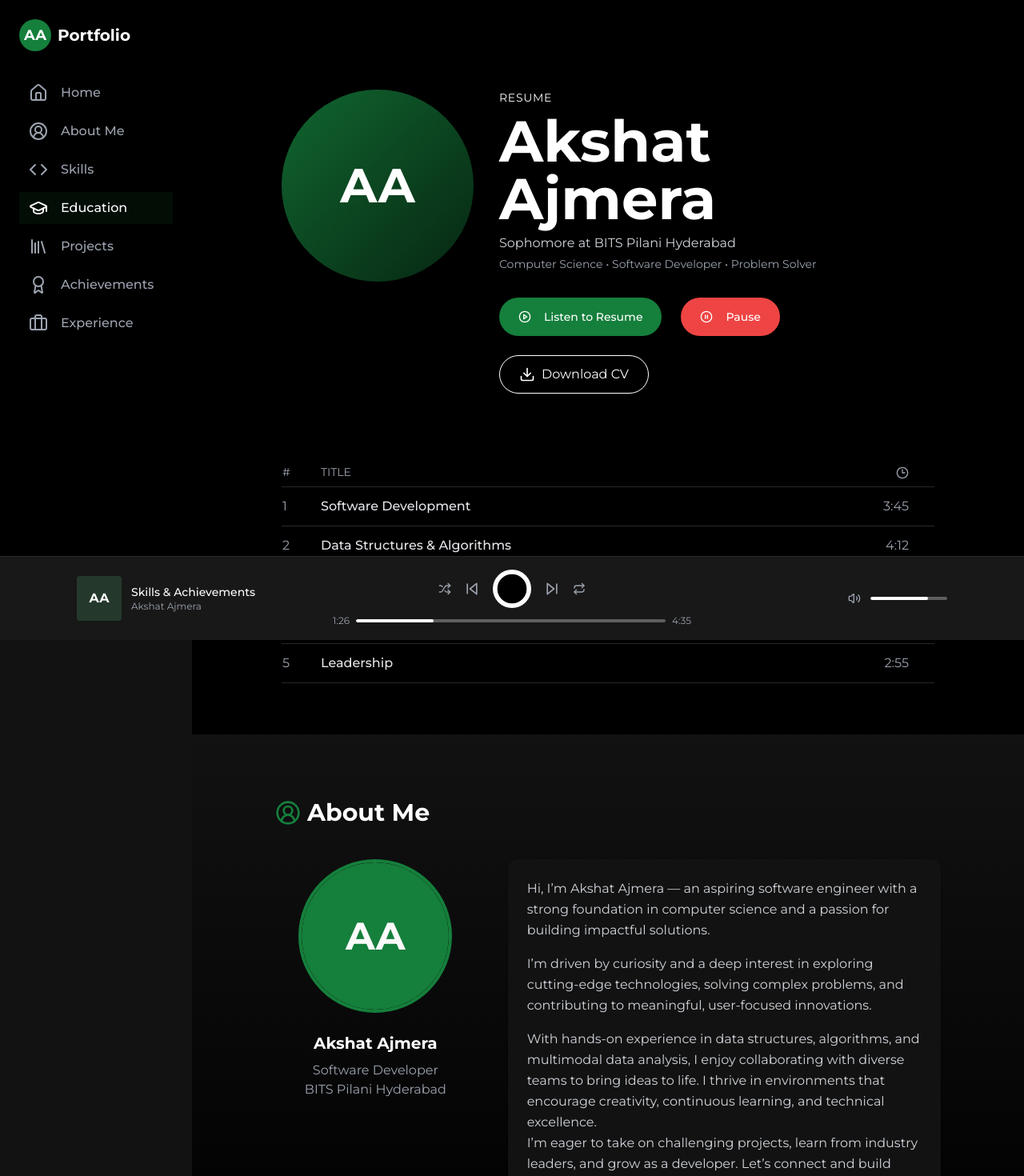
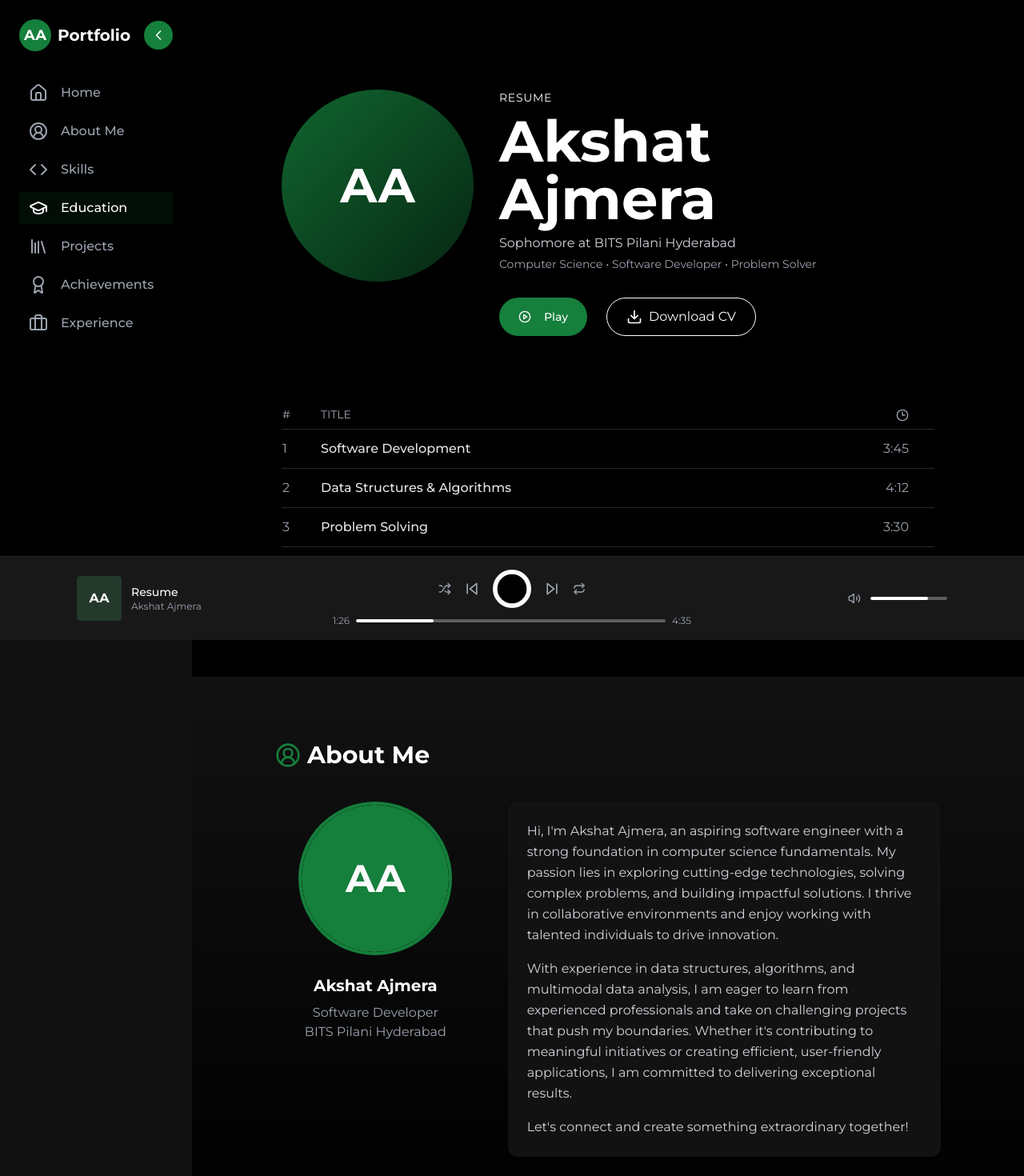
Before and after one commit to akshatajmera7/spotify-portfolio, a Next.js app: page / in a window 1280 px wide. Shown: the top 1470 px of the page at 80% size. Built offline with nearby package versions, Linux system fonts and the light colour scheme.

Commit message:
ui improvments

```diff
--- a/package.json
+++ b/package.json
@@ -10,6 +10,7 @@
   },
   "dependencies": {
     "@radix-ui/react-avatar": "^1.1.3",
+    "@tsparticles/engine": "^3.8.1",
     "class-variance-authority": "^0.7.1",
     "clsx": "^2.1.1",
     "framer-motion": "^12.6.3",
@@ -19,9 +20,11 @@
     "react-dom": "18.3.1",
     "react-icons": "^5.5.0",
     "react-loader-spinner": "^6.1.6",
+    "react-tsparticles": "^2.12.2",
     "sonner": "^2.0.3",
     "tailwind-merge": "^3.0.2",
-    "tailwindcss-animate": "^1.0.7"
+    "tailwindcss-animate": "^1.0.7",
+    "tsparticles": "^3.8.1"
   },
   "devDependencies": {
     "@biomejs/biome": "^1.9.4",
--- a/src/app/page.tsx
+++ b/src/app/page.tsx
@@ -2,7 +2,7 @@
 
 import React, { useState, useEffect } from 'react';
 import LoadingScreen from '@/components/LoadingScreen';
-import { ScrollProvider } from '@/context/ScrollContext'; // Import ScrollProvider
+import { ScrollProvider } from '@/context/ScrollContext';
 import Sidebar from '@/components/Sidebar';
 import MobileNav from '@/components/MobileNav';
 import Footer from '@/components/Footer';
@@ -18,6 +18,7 @@ import Experience from '@/components/sections/Experience';
 
 export default function Home() {
   const [loading, setLoading] = useState(true);
+  const [isSidebarCollapsed, setIsSidebarCollapsed] = useState(false);
 
   useEffect(() => {
     // Simulate loading time
@@ -33,12 +34,16 @@ export default function Home() {
   }
 
   return (
-    <ScrollProvider> {/* Wrap the entire app with ScrollProvider */}
+    <ScrollProvider>
       <main className="min-h-screen bg-background">
-        <Sidebar />
+        <Sidebar onToggle={(isCollapsed) => setIsSidebarCollapsed(isCollapsed)} />
         <MobileNav />
 
-        <div className="md:pl-60 pb-24"> {/* Add padding to the bottom to account for the NowPlaying bar */}
+        <div
+          className={`transition-all duration-300 ${
+            isSidebarCollapsed ? 'md:pl-16' : 'md:pl-60'
+          } pb-24`}
+        >
           <Hero />
           <About />
           <Skills />
--- a/src/components/Footer.tsx
+++ b/src/components/Footer.tsx
@@ -54,7 +54,8 @@ const Footer = () => {
         </div>
 
         <div className="mt-8 text-center text-gray-500 text-sm">
-          © {new Date().getFullYear()} Akshat Ajmera. Designed with ❤️
+          © {new Date().getFullYear()} Akshat Ajmera
+          {/* Designed with ❤️ */}
         </div>
       </div>
     </motion.footer>
--- a/src/components/LoadingScreen.tsx
+++ b/src/components/LoadingScreen.tsx
@@ -54,7 +54,7 @@ const LoadingScreen = () => {
           animate={{ opacity: 1 }}
           transition={{ delay: 0.5, duration: 0.5 }}
         >
-          Loading your musical resume...
+          Loading Akshat's musical resume...
         </motion.div>
       </motion.div>
     </div>
--- a/src/components/NowPlaying.tsx
+++ b/src/components/NowPlaying.tsx
@@ -27,7 +27,7 @@ const NowPlaying = () => {
               </div>
             </div>
             <div>
-              <h4 className="text-white text-sm font-medium truncate">Skills & Achievements</h4>
+              <h4 className="text-white text-sm font-medium truncate">Resume</h4>
               <p className="text-gray-400 text-xs truncate">Akshat Ajmera</p>
             </div>
           </div>
--- a/src/components/Sidebar.tsx
+++ b/src/components/Sidebar.tsx
@@ -1,4 +1,4 @@
-import React from 'react';
+import React, { useState } from 'react';
 import Link from 'next/link';
 import {
   Home,
@@ -8,6 +8,8 @@ import {
   GraduationCap,
   UserCircle2,
   Code,
+  ChevronLeft,
+  ChevronRight,
 } from 'lucide-react';
 import { motion } from 'framer-motion';
 import { useScrollContext } from '@/context/ScrollContext';
@@ -22,23 +24,57 @@ const navItems = [
   { name: 'Experience', href: 'experience', icon: <Briefcase className="h-6 w-6" /> },
 ];
 
-const Sidebar = () => {
+const Sidebar = ({ onToggle }: { onToggle: (isCollapsed: boolean) => void }) => {
   const { currentSection } = useScrollContext();
+  const [isCollapsed, setIsCollapsed] = useState(false);
+
+  const toggleSidebar = () => {
+    const newState = !isCollapsed;
+    setIsCollapsed(newState);
+    onToggle(newState); // Notify the parent component about the new state
+  };
 
   return (
     <motion.div
-      className="w-60 bg-black h-full fixed left-0 top-0 p-6 hidden md:block"
+      className={`${
+        isCollapsed ? 'w-16' : 'w-60'
+      } bg-black h-full fixed left-0 top-0 p-6 hidden md:block transition-all duration-300`}
       initial={{ x: -250 }}
       animate={{ x: 0 }}
       transition={{ type: 'spring', stiffness: 100, damping: 20 }}
     >
-      <div className="flex items-center gap-2 mb-8">
+      {/* Sidebar Header */}
+      <div
+        className={`flex items-center gap-2 mb-8 ${
+          isCollapsed ? 'justify-center cursor-pointer' : ''
+        }`}
+        onClick={toggleSidebar} // Toggle sidebar on click
+      >
+        {isCollapsed ? (
+          // Show a small arrow when collapsed
+          <button
+            className="bg-primary text-white p-2 rounded-full shadow-md hover:bg-primary/90 transition-colors"
+          >
+            <ChevronRight className="h-5 w-5" />
+          </button>
+        ) : (
+          // Show "AA" logo and collapse button when expanded
+          <>
             <div className="w-10 h-10 bg-primary rounded-full flex items-center justify-center">
               <span className="text-white font-bold text-lg">AA</span>
             </div>
             <span className="text-white font-bold text-xl">Portfolio</span>
+            <button
+              className="ml-auto bg-primary text-white p-2 rounded-full shadow-md hover:bg-primary/90 transition-colors"
+            >
+              <ChevronLeft className="h-5 w-5" />
+            </button>
+          </>
+        )}
       </div>
 
+      {/* Navigation Items */}
+      {!isCollapsed && (
         <div className="space-y-6">
           <nav className="space-y-2">
             {navItems.map((item) => (
@@ -57,6 +93,7 @@ const Sidebar = () => {
             ))}
           </nav>
         </div>
+      )}
     </motion.div>
   );
 };
--- a/src/components/sections/About.tsx
+++ b/src/components/sections/About.tsx
@@ -47,14 +47,13 @@ const About = () => {
             <Card className="bg-[#121212] border-none h-full overflow-hidden">
               <CardContent className="p-6">
                 <p className="text-gray-300 mb-4 leading-relaxed">
-                  Hi, I’m Akshat Ajmera — an aspiring software engineer with a strong foundation in computer science and a passion for building impactful solutions.                </p>
+                  Hi, I'm Akshat Ajmera, an aspiring software engineer with a strong foundation in computer science fundamentals. My passion lies in exploring cutting-edge technologies, solving complex problems, and building impactful solutions. I thrive in collaborative environments and enjoy working with talented individuals to drive innovation.
+                </p>
                 <p className="text-gray-300 mb-4 leading-relaxed">
-                  I’m driven by curiosity and a deep interest in exploring cutting-edge technologies, solving complex problems, and contributing to meaningful, user-focused innovations.                </p>
-                <p className="text-gray-300 leading-relaxed">
-                  With hands-on experience in data structures, algorithms, and multimodal data analysis, I enjoy collaborating with diverse teams to bring ideas to life. I thrive in environments that encourage creativity, continuous learning, and technical excellence.
+                  With experience in data structures, algorithms, and multimodal data analysis, I am eager to learn from experienced professionals and take on challenging projects that push my boundaries. Whether it's contributing to meaningful initiatives or creating efficient, user-friendly applications, I am committed to delivering exceptional results.
                 </p>
                 <p className="text-gray-300 leading-relaxed">
-                  I’m eager to take on challenging projects, learn from industry leaders, and grow as a developer. Let’s connect and build something extraordinary together!
+                  Let's connect and create something extraordinary together!
                 </p>
               </CardContent>
             </Card>
--- a/src/components/sections/Achievements.tsx
+++ b/src/components/sections/Achievements.tsx
@@ -49,7 +49,7 @@ const Achievements = () => {
           ))}
         </div>
 
-        <motion.div
+        {/* <motion.div
           className="mt-16 text-center"
           initial={{ opacity: 0 }}
           whileInView={{ opacity: 1 }}
@@ -67,7 +67,7 @@ const Achievements = () => {
               engineering entrance exams.
             </p>
           </div>
-        </motion.div>
+        </motion.div> */}
       </div>
     </section>
   );
--- a/src/components/sections/Hero.tsx
+++ b/src/components/sections/Hero.tsx
@@ -15,12 +15,14 @@ const topSkills = [
 const Hero = () => {
   const { isScrolling, setIsScrolling, currentSection } = useScrollContext();
 
+  const toggleScrolling = () => {
+    setIsScrolling(!isScrolling);
+  };
+
   return (
     <section
       id="hero"
-      className={`pt-20 md:pt-8 pb-16 px-6 md:px-8 ${
-        currentSection === 'hero' ? 'bg-primary/10' : 'bg-black'
-      }`}
+      className="pt-20 md:pt-8 pb-16 px-6 md:px-8 bg-black" // Removed bg-primary/10
     >
       <div className="container mx-auto max-w-7xl">
         {/* Top gradient background */}
@@ -65,24 +67,21 @@ const Hero = () => {
             </div>
 
             <div className="flex flex-wrap justify-center md:justify-start gap-6 mt-4">
+              {/* Single Toggle Button for Play/Pause */}
               <Button
-                className="bg-primary hover:bg-primary/90 text-white rounded-full h-12 px-6"
-                onClick={() => setIsScrolling(true)}
-                aria-label="Play Audio Resume"
-                title="Hear a 4-minute summary of my skills & achievements"
+                className={`${
+                  isScrolling ? 'bg-red-500 hover:bg-red-600' : 'bg-primary hover:bg-primary/90'
+                } text-white rounded-full h-12 px-6`}
+                onClick={toggleScrolling}
+                aria-label={isScrolling ? 'Pause Audio Resume' : 'Play Audio Resume'}
+                title={isScrolling ? 'Pause the audio summary' : 'Hear a 4-minute summary of my skills & achievements'}
               >
-                <PlayCircle className="mr-2 h-5 w-5" />
-                Listen to Resume
-              </Button>
-
-              <Button
-                className="bg-red-500 hover:bg-red-600 text-white rounded-full h-12 px-6"
-                onClick={() => setIsScrolling(false)}
-                aria-label="Pause Audio Resume"
-                title="Pause the audio summary"
-              >
-                <PauseCircle className="mr-2 h-5 w-5" />
-                Pause
+                {isScrolling ? (
+                  <PauseCircle className="mr-2 h-5 w-5" />
+                ) : (
+                  <PlayCircle className="mr-2 h-5 w-5" />
+                )}
+                {isScrolling ? 'Pause' : 'Play'}
               </Button>
 
               <a
--- a/src/components/sections/Projects.tsx
+++ b/src/components/sections/Projects.tsx
@@ -9,14 +9,14 @@ const projectsData = [
     id: 'canvas',
     title: 'Collaborative Canvas',
     description: 'A real-time collaborative whiteboard application where users can add notes, draw shapes, and write text. Features include multi-user support, real-time updates, and the ability to save/export boards as images or JSON files.',
-    link: 'https://github.com/akshatajmera7/Collaborative-Canvas',
+    link: 'https://github.com/akshatajmera7',
     technologies: ['React', 'WebSocket', 'Canvas API', 'Node.js'],
   },
   {
     id: 'planner',
     title: 'Floor Planner',
     description: 'Java GUI-based room planning tool with features for saving, reloading, and editing layouts. Includes drag-and-drop functionality and real-time overlap detection.',
-    link: 'https://github.com/akshat-ajmera-7/Floor_Planner',
+    link: 'https://github.com/akshatajmera7',
     technologies: ['Java', 'JavaFX', 'GUI Development'],
   },
   {
@@ -30,7 +30,7 @@ const projectsData = [
     id: 'todo',
     title: 'Todo App',
     description: 'A clean and efficient todo application built with JavaScript, featuring task management and local storage.',
-    link: 'https://github.com/akshatajmera7/ToDo-App',
+    link: 'https://github.com/akshatajmera7',
     technologies: ['JavaScript', 'Local Storage', 'UI/UX', 'Front-end'],
   },
   {
```
Also changed, not shown: 1 other file (tests, documents, lock files or other folders). Lines whose indentation alone changed are shown as unchanged.
